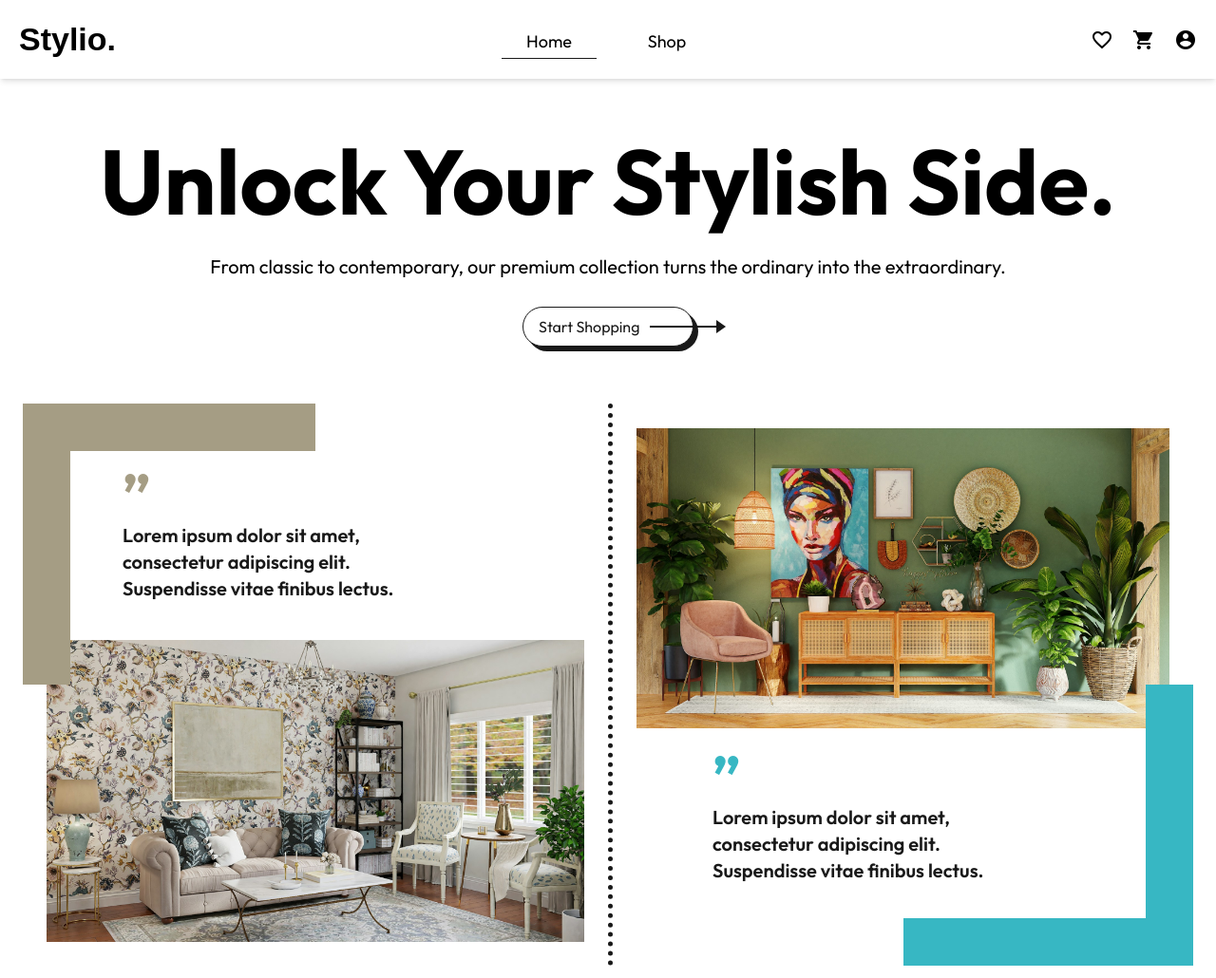
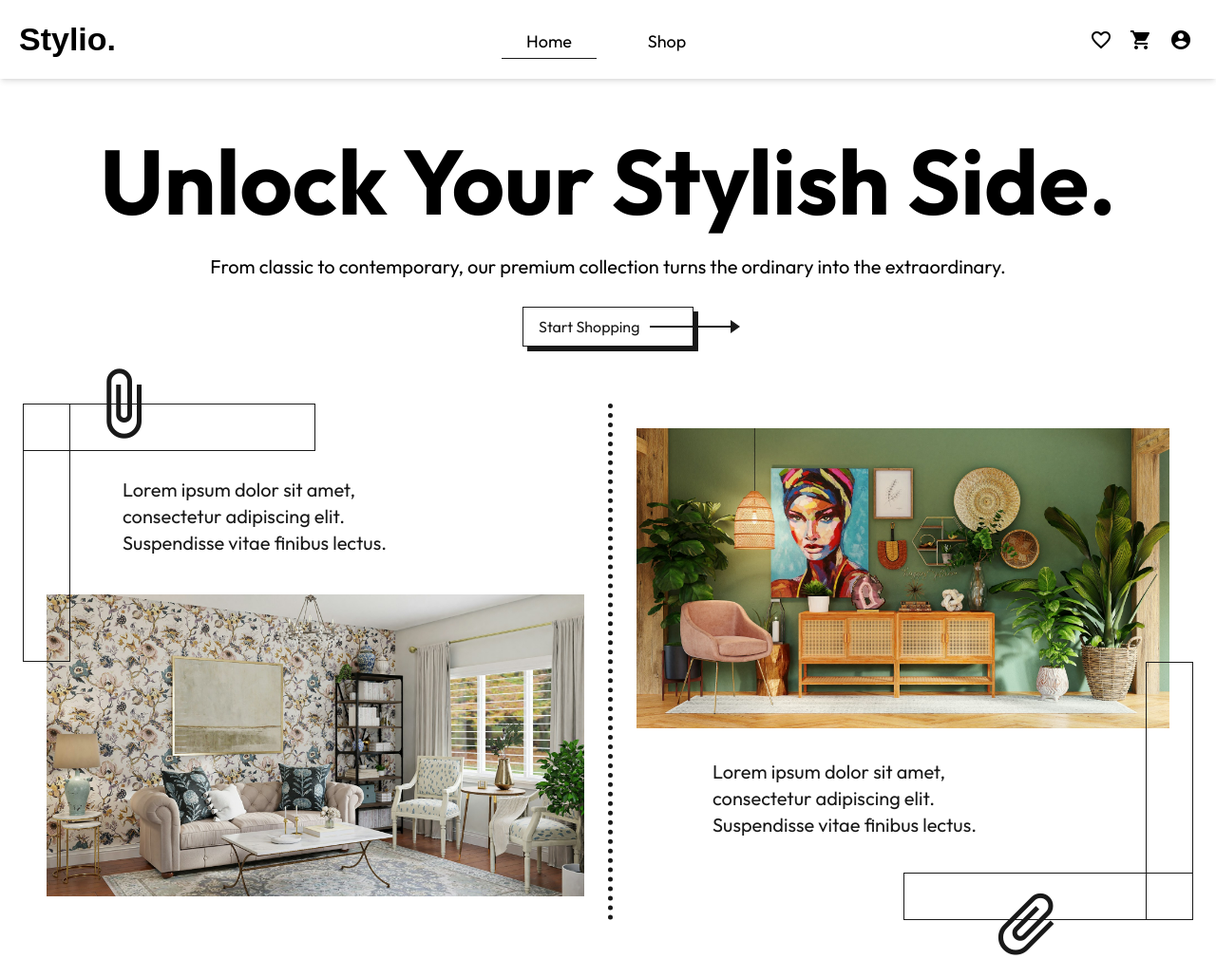
Before and after one commit to snmada/stylio, an Angular app in the folder client/: page / in a window 1280 px wide. Shown: the whole page at 95% size. Built offline with nearby package versions, Linux system fonts and the light colour scheme; no server answers; a web font is replaced by a local one.

Commit message:
Update UI styles

```diff
--- a/client/src/app/pages/cart/cart.component.html
+++ b/client/src/app/pages/cart/cart.component.html
@@ -20,7 +20,7 @@
             </app-cart-item>
         </div>
         <div *ngIf="(cartCount$ | async) !== 0" class="flex-[1]">
-            <div class="p-5 sticky top-25 border">
+            <div class="summary">
                 <div class="checkout-item">
                     <p class="name">Subtotal:</p>
                     <p class="value">{{ subtotalPrice | currency: 'USD' : 'symbol' : '1.2-2' }}</p>
@@ -33,7 +33,7 @@
                     <p>Total:</p>
                     <p>{{ totalPrice | currency: 'USD' : 'symbol' : '1.2-2' }}</p>
                 </div>
-                <app-button>Checkout</app-button>
+                <app-button [fullWidth]="true" color="secondary">Checkout</app-button>
             </div>
         </div>
     </div>
--- a/client/src/app/pages/cart/cart.component.scss
+++ b/client/src/app/pages/cart/cart.component.scss
@@ -1,3 +1,17 @@
+.summary {
+    top: 20%;
+    position: sticky;
+    background: #EEEEEE;
+    padding: 40px 30px 60px;
+    clip-path: polygon(
+        0% 100%, 5% 95%, 10% 100%, 15% 95%,
+        20% 100%, 25% 95%, 30% 100%, 35% 95%,
+        40% 100%, 45% 95%, 50% 100%, 55% 95%,
+        60% 100%, 65% 95%, 70% 100%, 75% 95%,
+        80% 100%, 85% 95%, 90% 100%, 95% 95%,
+        100% 100%, 100% 0%, 0% 0%
+    );
+
     .checkout-item {
         display: flex;
         justify-content: space-between;
@@ -20,5 +34,7 @@
         font-size: 20px;
         padding: 20px 0;
         margin-top: 20px;
+        margin-bottom: 20px;
         border-top: 1px solid #191919;
     }
+}
--- a/client/src/app/pages/landing/landing.component.html
+++ b/client/src/app/pages/landing/landing.component.html
@@ -12,9 +12,9 @@
 </div>
 <div class="grid grid-cols-1 lg:grid-cols-2 items-center mx-6">
     <div class="left-side">
-        <div class="ml-20 mt-10">
-            <h1 class="text-4xl md:text-6xl font-bold text-[#A59D84]">”</h1>
-            <p class="mb-10 text-base sm:text-lg md:text-xl font-semibold w-[250px] md:w-[300px]">
+        <div class="ml-20 mt-10 pt-3 relative">
+            <mat-icon class="icon-left-side">attach_file</mat-icon>
+            <p class="mb-10 text-base sm:text-lg md:text-xl w-[250px] md:w-[300px]">
                 Lorem ipsum dolor sit amet, consectetur adipiscing elit. Suspendisse vitae finibus lectus.
             </p>
         </div>
@@ -28,9 +28,9 @@
             src="spacejoy-8Y8U9fduILs-unsplash.jpg"
             alt="Cozy, modern room with stylish decor"
         >
-        <div class="ml-20 mt-5">
-            <h1 class="text-4xl md:text-6xl font-bold text-[#37B7C3]">”</h1>
-            <p class="mb-15 text-base sm:text-lg md:text-xl font-semibold w-[250px] md:w-[300px]">
+        <div class="ml-20 mt-5 pt-3 relative">
+            <mat-icon class="icon-right-side">attach_file</mat-icon>
+            <p class="mb-15 text-base sm:text-lg md:text-xl w-[250px] md:w-[300px]">
                 Lorem ipsum dolor sit amet, consectetur adipiscing elit. Suspendisse vitae finibus lectus.
             </p>
         </div>
--- a/client/src/app/pages/landing/landing.component.scss
+++ b/client/src/app/pages/landing/landing.component.scss
@@ -7,17 +7,16 @@
 	color: #191919;
 	font-size: 16px;
 	border: 1px solid #191919;
-	border-radius: 50px;
 	cursor: pointer;
 	position: relative;
   	box-shadow: 5px 5px;
 
 	.arrow {
-		width: 75px;
+		width: 90px;
 		height: 2px;
 		background-color: #191919;
 		position: absolute;
-		right: -30px;
+		right: -45px;
 		top: 50%;
 		transform: translateY(-50%);
 		transition: right 0.3s ease;
@@ -35,7 +34,7 @@
   	}
 
 	&:hover .arrow {
-		right: -40px;
+		right: -65px;
 	}
 }
 
@@ -55,7 +54,7 @@
 		left: 0;
 		width: 50%;
 		height: 35px;
-		background-color: #A59D84;
+		border: 1px solid #191919;
 	}
 
 	&::after {
@@ -65,7 +64,17 @@
 		left: 0;
 		width: 35px;
 		height: 50%;
-		background-color: #A59D84;
+		border: 1px solid #191919;
+	}
+
+	.icon-left-side {
+		position: absolute;
+		top: -90px;
+		left: -55px;
+		color: #191919;
+		font-size: 3rem;
+		width: fit-content;
+		height: fit-content;
 	}
 
 	@media (min-width: 1024px) {
@@ -75,6 +84,12 @@
 
 		&::after{
 			width: 50px;
+		}
+
+		.icon-left-side {
+			top: -105px;
+			left: -40px;
+			font-size: 5rem;
 		}
 	}
 }
@@ -96,7 +111,7 @@
 		right: 0;
 		width: 50%;
 		height: 35px;
-		background-color: #37B7C3;
+		border: 1px solid #191919;
 	}
 
 	&::after {
@@ -106,7 +121,18 @@
 		right: 0;
 		width: 35px;
 		height: 50%;
-		background-color: #37B7C3;
+		border: 1px solid #191919;
+	}
+
+	.icon-right-side {
+		position: absolute;
+		bottom: -50px;
+		right: 50px;
+		color: #191919;
+		font-size: 3rem;
+		width: fit-content;
+		height: fit-content;
+		transform: rotate(45deg);
 	}
 
 	@media (min-width: 1024px) {
@@ -120,5 +146,11 @@
 		&::after{
 			width: 50px;
 		}
+
+		.icon-right-side {
+			bottom: -70px;
+			right: 110px;
+			font-size: 5rem;
+		}
 	}
 }
--- a/client/src/app/shared/components/button/button.component.html
+++ b/client/src/app/shared/components/button/button.component.html
@@ -1,5 +1,6 @@
 <button
     [ngClass]="buttonClasses"
+    [ngStyle]="customStyles"
     [disabled]="disabled"
     (click)="onClick()"
 >
--- a/client/src/app/shared/components/button/button.component.ts
+++ b/client/src/app/shared/components/button/button.component.ts
@@ -16,6 +16,7 @@ export class ButtonComponent {
   @Input() disabled: boolean = false;
   @Input() icon: string = '';
   @Input() iconPosition: 'left' | 'right' = 'left';
+  @Input() fullWidth: boolean = false;
   @Output() clicked: EventEmitter<void> = new EventEmitter<void>();
 
   get buttonClasses() {
@@ -25,6 +26,10 @@ export class ButtonComponent {
     };
   }
 
+  get customStyles() {
+    return this.fullWidth ? { width: '100%' } : {};
+  }
+
   onClick(): void {
     if (!this.disabled) {
       this.clicked.emit();
--- a/client/src/app/shared/components/filter/filter.component.html
+++ b/client/src/app/shared/components/filter/filter.component.html
@@ -72,13 +72,11 @@
     </mat-accordion>
 </div>
 <div class="mat-drawer-footer">
-    <app-button (click)="resetFilters()">Reset</app-button>
+    <app-button (click)="resetFilters()" [fullWidth]="true">Reset</app-button>
     <app-button
         color="secondary"
-        (click)="
-            applyFilters();
-            closeDrawer()"
-    >
+        [fullWidth]="true"
+        (click)="applyFilters(); closeDrawer()">
         {{ totalProducts === 0 ? 'No results' : (totalProducts === 1 ? 'Show 1 result' : 'Show ' + totalProducts + ' results') }}
     </app-button>
 </div>
--- a/client/src/app/shared/components/filter/filter.component.scss
+++ b/client/src/app/shared/components/filter/filter.component.scss
@@ -70,9 +70,14 @@
 .mat-drawer-footer {
     display: flex;
     align-items: center;
-    justify-content: space-evenly;
     height: 120px;
     border-top: 1px solid #ddd;
+    gap: 10px;
+    padding: 0 10px;
+
+    app-button {
+        flex: 1;
+    }
 }
 
 mat-slider {
--- a/client/src/app/shared/components/navbar/navbar.component.html
+++ b/client/src/app/shared/components/navbar/navbar.component.html
@@ -34,19 +34,19 @@
             </button>
         </nav>
 
-        <div class="flex justify-end items-center gap-5">
-            <button class="icon-button">
+        <div class="flex justify-end items-center gap-2">
+            <button class="icon-button flex">
                 <mat-icon fontIcon="favorite_border"></mat-icon>
             </button>
             <button
-                class="icon-button"
+                class="icon-button flex"
                 matBadge="{{ cartCount$ | async }}"
                 [matBadgeHidden]="(cartCount$ | async) === 0"
                 routerLink="/cart"
             >
                 <mat-icon fontIcon="shopping_cart"></mat-icon>
             </button>
-            <button class="icon-button">
+            <button class="icon-button hidden md:flex">
                 <mat-icon fontIcon="account_circle"></mat-icon>
             </button>
         </div>
@@ -67,5 +67,10 @@
         >
             Shop
         </button>
+        <button
+            class="menu-button"
+        >
+            Sign In
+        </button>
     </nav>
 </header>
--- a/client/src/app/shared/components/navbar/navbar.component.scss
+++ b/client/src/app/shared/components/navbar/navbar.component.scss
@@ -18,7 +18,7 @@
     }
 
     &:hover {
-      color: #2e93ff;
+      color: #191919;
     }
 }
 
@@ -34,15 +34,15 @@
     }
 
     &:hover {
-      color: #2e93ff;
+      color: #191919;
     }
 }
 
 .icon-button{
-    display: flex;
     cursor: pointer;
+    padding: 5px;
 
     &:hover {
-        color: #2e93ff;
+        color: #191919;
     }
 }
```
Lines whose indentation alone changed are shown as unchanged.
